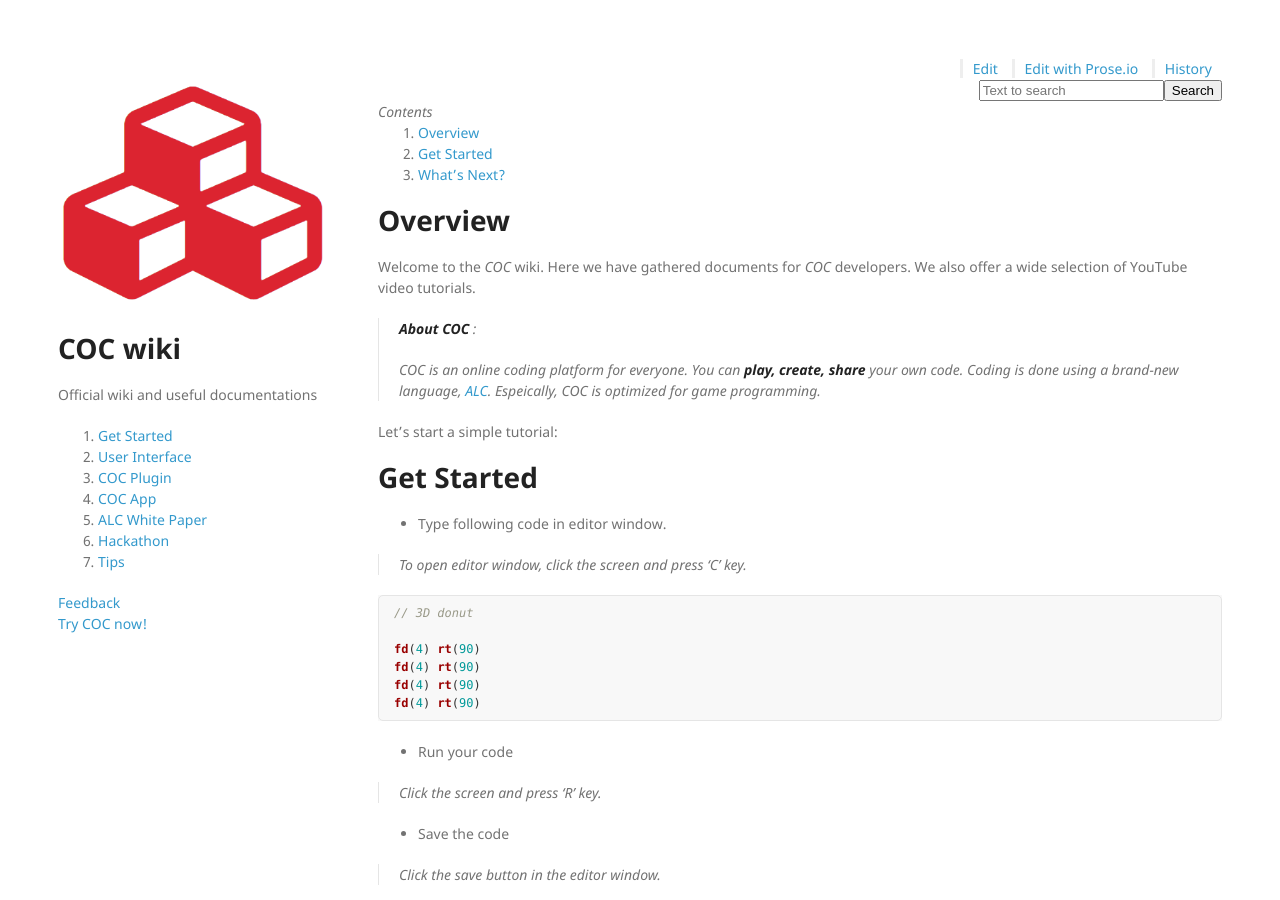
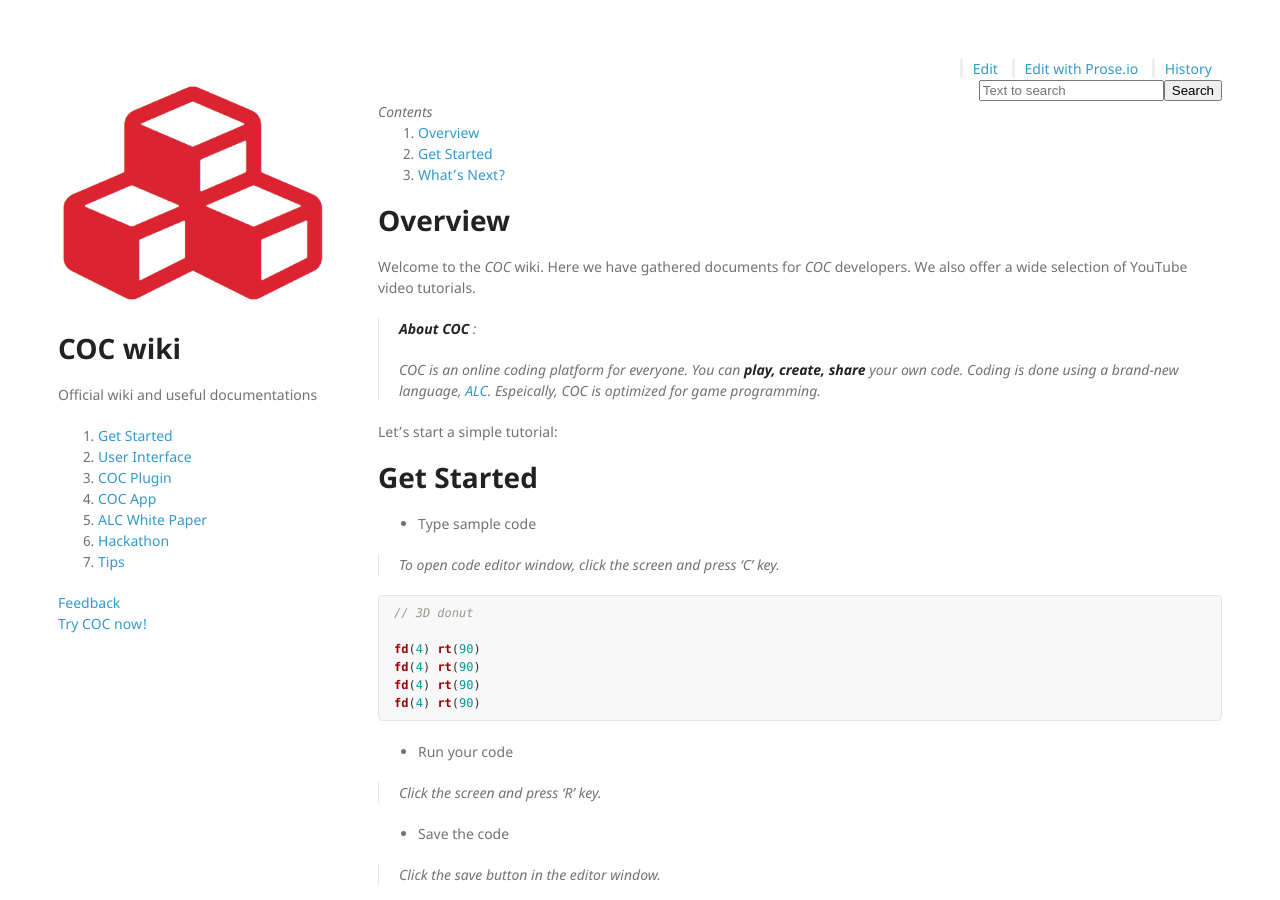
Before and after one commit to daisykim/daisykim.github.io, a Jekyll site: the page built from index.md, in a window 1280 px wide and 900 px high. Built offline with Jekyll 4.4.1, drawn with Linux system fonts in a browser that asks for light colours; nearby versions of some CDN libraries.

Commit message:
Update index

````diff
--- a/index.md
+++ b/index.md
@@ -14,9 +14,9 @@ Let's start a simple tutorial:
 
 # Get Started
 
-* Type following code in editor window.
+* Type sample code
 
-> To open editor window, click the screen and press 'C' key.
+> To open code editor window, click the screen and press 'C' key.
 
 ```javascript
 // 3D donut
````
